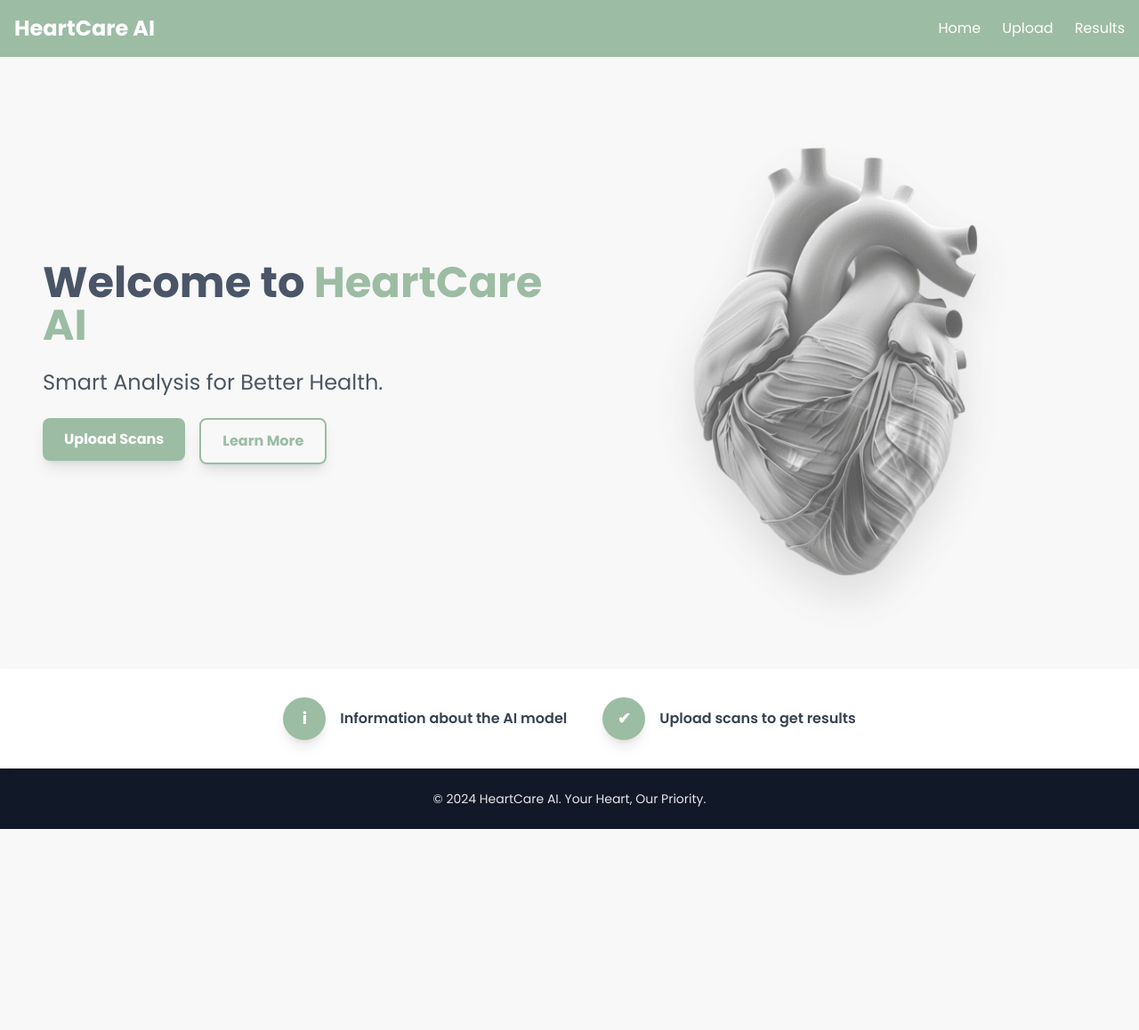
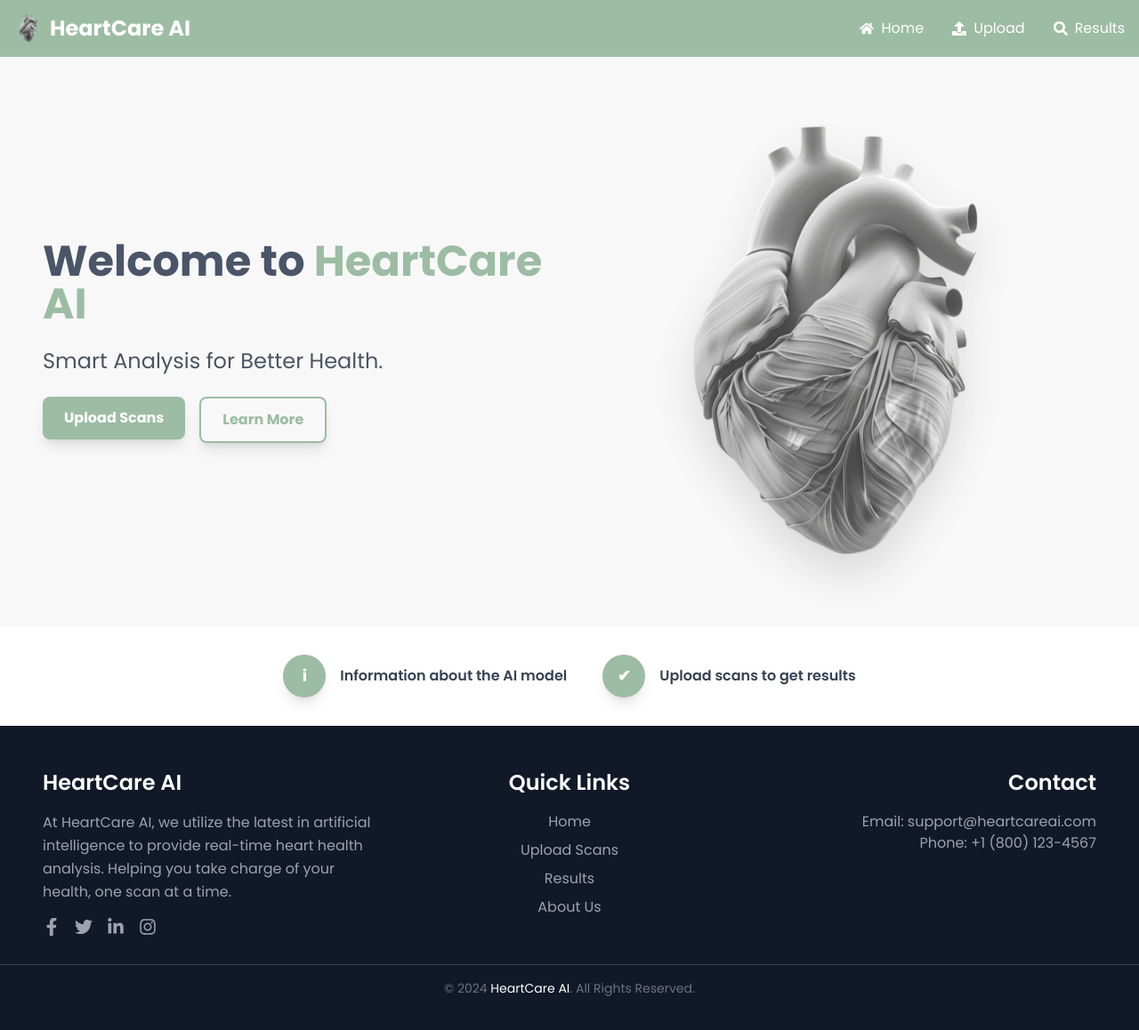
Before and after one commit to MADEYE42/project, a React (Vite) app in the folder heart-disease-detection/client/: page / in a window 1280 px wide. Shown: the top 1158 px of the page at 89% size. Before the commit the page ends 932 px from the top, so only its background shows below. Built offline with nearby package versions, Linux system fonts and the light colour scheme.

Commit message:
Ui made better

```diff
--- a/heart-disease-detection/client/package.json
+++ b/heart-disease-detection/client/package.json
@@ -12,6 +12,7 @@
   "dependencies": {
     "react": "^18.3.1",
     "react-dom": "^18.3.1",
+    "react-icons": "^5.4.0",
     "react-router-dom": "^7.0.2",
     "react-transition-group": "^4.4.5"
   },
--- a/heart-disease-detection/client/src/App.jsx
+++ b/heart-disease-detection/client/src/App.jsx
@@ -17,7 +17,6 @@ function App() {
           <Route path="/results" element={<Results />} />
         </Routes>
       </div>
-      <Footer />
     </Router>
   );
 }
--- a/heart-disease-detection/client/src/components/Footer.jsx
+++ b/heart-disease-detection/client/src/components/Footer.jsx
@@ -1,12 +1,109 @@
 import React from "react";
+import { FaFacebookF, FaTwitter, FaLinkedinIn, FaInstagram } from "react-icons/fa";
 
 const Footer = () => {
   return (
-    <footer className="bg-gray-900 text-gray-200 py-6 text-center text-sm font-[Poppins]">
-      <p>
-        &copy; {new Date().getFullYear()} HeartCare AI. Your Heart, Our
-        Priority.
-      </p>
+    <footer className="bg-gray-900 text-gray-300 py-10 font-[Poppins]">
+      {/* Container */}
+      <div className="container mx-auto px-6 md:px-12 grid grid-cols-1 md:grid-cols-3 gap-8">
+        {/* Section 1: About */}
+        <div className="text-center md:text-left">
+          <h3 className="text-xl font-semibold text-white mb-4">HeartCare AI</h3>
+          <p className="text-gray-400 leading-relaxed">
+            Empowering lives through AI-driven heart care solutions. Analyze,
+            predict, and improve your heart health effortlessly with our
+            state-of-the-art AI technology.
+          </p>
+        </div>
+
+        {/* Section 2: Quick Links */}
+        <div className="text-center">
+          <h3 className="text-xl font-semibold text-white mb-4">Quick Links</h3>
+          <ul className="space-y-2">
+            <li>
+              <a
+                href="/"
+                className="hover:text-gray-100 transition duration-300"
+              >
+                Home
+              </a>
+            </li>
+            <li>
+              <a
+                href="/about"
+                className="hover:text-gray-100 transition duration-300"
+              >
+                About Us
+              </a>
+            </li>
+            <li>
+              <a
+                href="/upload"
+                className="hover:text-gray-100 transition duration-300"
+              >
+                Upload Scans
+              </a>
+            </li>
+            <li>
+              <a
+                href="/contact"
+                className="hover:text-gray-100 transition duration-300"
+              >
+                Contact Us
+              </a>
+            </li>
+          </ul>
+        </div>
+
+        {/* Section 3: Contact Info */}
+        <div className="text-center md:text-right">
+          <h3 className="text-xl font-semibold text-white mb-4">Contact</h3>
+          <p className="text-gray-400">Email: support@heartcareai.com</p>
+          <p className="text-gray-400">Phone: +1 (800) 123-4567</p>
+          <div className="flex justify-center md:justify-end mt-4 space-x-4">
+            <a
+              href="https://facebook.com"
+              target="_blank"
+              rel="noopener noreferrer"
+              className="text-gray-400 hover:text-gray-100 transition duration-300"
+            >
+              <FaFacebookF size={20} />
+            </a>
+            <a
+              href="https://twitter.com"
+              target="_blank"
+              rel="noopener noreferrer"
+              className="text-gray-400 hover:text-gray-100 transition duration-300"
+            >
+              <FaTwitter size={20} />
+            </a>
+            <a
+              href="https://linkedin.com"
+              target="_blank"
+              rel="noopener noreferrer"
+              className="text-gray-400 hover:text-gray-100 transition duration-300"
+            >
+              <FaLinkedinIn size={20} />
+            </a>
+            <a
+              href="https://instagram.com"
+              target="_blank"
+              rel="noopener noreferrer"
+              className="text-gray-400 hover:text-gray-100 transition duration-300"
+            >
+              <FaInstagram size={20} />
+            </a>
+          </div>
+        </div>
+      </div>
+
+      {/* Bottom Bar */}
+      <div className="border-t border-gray-700 mt-8 pt-4 text-center text-sm text-gray-500">
+        <p>
+          &copy; {new Date().getFullYear()} <span className="text-white">HeartCare AI</span>.
+          All Rights Reserved. Your Heart, Our Priority.
+        </p>
+      </div>
     </footer>
   );
 };
--- a/heart-disease-detection/client/src/components/Navbar.jsx
+++ b/heart-disease-detection/client/src/components/Navbar.jsx
@@ -1,24 +1,107 @@
-import React from "react";
+import React, { useState } from "react";
 import { Link } from "react-router-dom";
+import { FaHome, FaUpload, FaSearch } from "react-icons/fa";
+import HeroImage from "../assets/Heart.png";
 
 const Navbar = () => {
+  const [isMobileMenuOpen, setIsMobileMenuOpen] = useState(false);
+
+  const toggleMobileMenu = () => {
+    setIsMobileMenuOpen(!isMobileMenuOpen);
+  };
+
   return (
-    <nav className="bg-[#9cbca3] p-4 shadow-md font-[Poppins]">
+    <nav className="bg-[#9cbca3] p-4 shadow-lg font-[Poppins]">
       <div className="container mx-auto flex justify-between items-center">
-        <Link to="/" className="text-white text-2xl font-bold">
-          HeartCare AI
+        {/* Logo */}
+        <Link to="/" className="text-white text-2xl font-bold flex items-center space-x-2">
+          <img
+            src={HeroImage}
+            alt="HeartCare AI Logo"
+            className="h-8"
+          />
+          <span>HeartCare AI</span>
         </Link>
-        <div className="space-x-6">
-          <Link to="/" className="text-white hover:underline">
-            Home
+
+        {/* Navigation Links for Desktop */}
+        <div className="space-x-8 hidden md:flex">
+          <Link
+            to="/"
+            className="text-white hover:text-[#4e8b7c] flex items-center space-x-2 transition duration-300"
+          >
+            <FaHome />
+            <span>Home</span>
           </Link>
-          <Link to="/upload" className="text-white hover:underline">
-            Upload
+          <Link
+            to="/upload"
+            className="text-white hover:text-[#4e8b7c] flex items-center space-x-2 transition duration-300"
+          >
+            <FaUpload />
+            <span>Upload</span>
           </Link>
-          <Link to="/results" className="text-white hover:underline">
-            Results
+          <Link
+            to="/results"
+            className="text-white hover:text-[#4e8b7c] flex items-center space-x-2 transition duration-300"
+          >
+            <FaSearch />
+            <span>Results</span>
           </Link>
         </div>
+
+        {/* Mobile Menu Button */}
+        <div className="md:hidden flex items-center">
+          <button
+            onClick={toggleMobileMenu}
+            className="text-white focus:outline-none"
+          >
+            <svg
+              xmlns="http://www.w3.org/2000/svg"
+              className="h-6 w-6"
+              fill="none"
+              stroke="currentColor"
+              viewBox="0 0 24 24"
+              strokeWidth="2"
+            >
+              <path
+                strokeLinecap="round"
+                strokeLinejoin="round"
+                d="M4 6h16M4 12h16M4 18h16"
+              />
+            </svg>
+          </button>
+        </div>
+      </div>
+
+      {/* Mobile Navigation Links */}
+      <div
+        className={`${
+          isMobileMenuOpen ? "block" : "hidden"
+        } md:hidden bg-[#9cbca3] p-4 space-y-4`}
+      >
+        <Link
+          to="/"
+          className="text-white hover:text-[#4e8b7c] flex items-center space-x-2 transition duration-300"
+          onClick={toggleMobileMenu}
+        >
+          <FaHome />
+          <span>Home</span>
+        </Link>
+        <Link
+          to="/upload"
+          className="text-white hover:text-[#4e8b7c] flex items-center space-x-2 transition duration-300"
+          onClick={toggleMobileMenu}
+        >
+          <FaUpload />
+          <span>Upload</span>
+        </Link>
+        <Link
+          to="/results"
+          className="text-white hover:text-[#4e8b7c] flex items-center space-x-2 transition duration-300"
+          onClick={toggleMobileMenu}
+        >
+          <FaSearch />
+          <span>Results</span>
+        </Link>
       </div>
     </nav>
   );
--- a/heart-disease-detection/client/src/pages/Home.jsx
+++ b/heart-disease-detection/client/src/pages/Home.jsx
@@ -2,6 +2,7 @@ import React, { useState, useEffect } from "react";
 import { Link } from "react-router-dom";
 import { CSSTransition, TransitionGroup } from "react-transition-group";
 import HeroImage from "../assets/Heart.png"
+import { FaFacebookF, FaTwitter, FaLinkedinIn, FaInstagram } from "react-icons/fa";
 
 const phrases = [
   "Your AI Partner for Heart Care.",
@@ -20,9 +21,9 @@ const Home = () => {
   }, []);
 
   return (
-    <div className="bg-[#f8f8f8] flex flex-col h-screen font-[Poppins]">
+    <div className="bg-[#f8f8f8] flex flex-col  font-[Poppins]">
       {/* Hero Section */}
-      <section className="flex flex-col md:flex-row items-center justify-center flex-grow p-6">
+      <section className="flex flex-col md:flex-row items-center justify-center flex-grow h-[80vh] p-6">
         {/* Left Side - Animated Text */}
         <div className="w-full md:w-1/2 text-center md:text-left p-6">
           <h1 className="text-4xl md:text-5xl font-bold text-[#4a5568] mb-6 leading-tight">
@@ -89,6 +90,106 @@ const Home = () => {
           </div>
         </div>
       </section>
+          <footer className="bg-gray-900 text-gray-200 py-12 font-[Poppins]">
+      <div className="container mx-auto px-6 md:px-12 grid grid-cols-1 md:grid-cols-3 gap-8">
+        {/* About Section */}
+        <div className="text-center md:text-left">
+          <h3 className="text-2xl font-semibold text-white mb-4">HeartCare AI</h3>
+          <p className="text-gray-400 leading-relaxed mb-4">
+            At HeartCare AI, we utilize the latest in artificial intelligence
+            to provide real-time heart health analysis. Helping you take charge
+            of your health, one scan at a time.
+          </p>
+          <div className="flex justify-center md:justify-start space-x-4">
+            <a
+              href="https://facebook.com"
+              target="_blank"
+              rel="noopener noreferrer"
+              className="text-gray-400 hover:text-white transition duration-300"
+            >
+              <FaFacebookF size={20} />
+            </a>
+            <a
+              href="https://twitter.com"
+              target="_blank"
+              rel="noopener noreferrer"
+              className="text-gray-400 hover:text-white transition duration-300"
+            >
+              <FaTwitter size={20} />
+            </a>
+            <a
+              href="https://linkedin.com"
+              target="_blank"
+              rel="noopener noreferrer"
+              className="text-gray-400 hover:text-white transition duration-300"
+            >
+              <FaLinkedinIn size={20} />
+            </a>
+            <a
+              href="https://instagram.com"
+              target="_blank"
+              rel="noopener noreferrer"
+              className="text-gray-400 hover:text-white transition duration-300"
+            >
+              <FaInstagram size={20} />
+            </a>
+          </div>
+        </div>
+
+        {/* Quick Links */}
+        <div className="text-center">
+          <h3 className="text-2xl font-semibold text-white mb-4">Quick Links</h3>
+          <ul className="space-y-2">
+            <li>
+              <a
+                href="/"
+                className="text-gray-400 hover:text-white transition duration-300"
+              >
+                Home
+              </a>
+            </li>
+            <li>
+              <a
+                href="/upload"
+                className="text-gray-400 hover:text-white transition duration-300"
+              >
+                Upload Scans
+              </a>
+            </li>
+            <li>
+              <a
+                href="/results"
+                className="text-gray-400 hover:text-white transition duration-300"
+              >
+                Results
+              </a>
+            </li>
+            <li>
+              <a
+                href="/about"
+                className="text-gray-400 hover:text-white transition duration-300"
+              >
+                About Us
+              </a>
+            </li>
+          </ul>
+        </div>
+
+        {/* Contact Information */}
+        <div className="text-center md:text-right">
+          <h3 className="text-2xl font-semibold text-white mb-4">Contact</h3>
+          <p className="text-gray-400">Email: support@heartcareai.com</p>
+          <p className="text-gray-400">Phone: +1 (800) 123-4567</p>
+        </div>
+      </div>
+
+      {/* Footer Bottom */}
+      <div className="border-t border-gray-700 mt-8 pt-4 text-center text-sm text-gray-500">
+        <p>
+          &copy; {new Date().getFullYear()} <span className="text-white">HeartCare AI</span>. All Rights Reserved.
+        </p>
+      </div>
+    </footer>
     </div>
   );
 };
```
Also changed, not shown: 1 other file (tests, documents, lock files or other folders).
